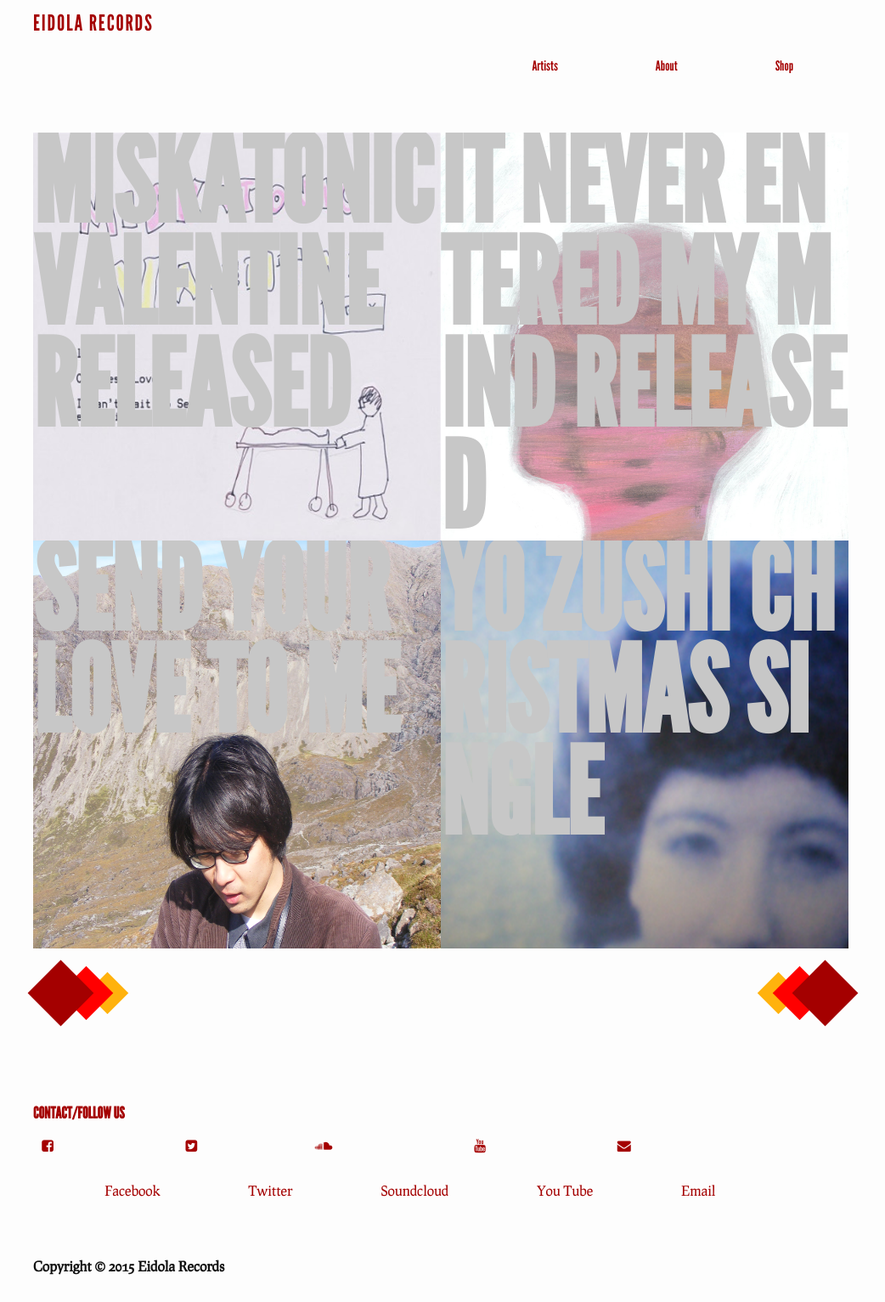
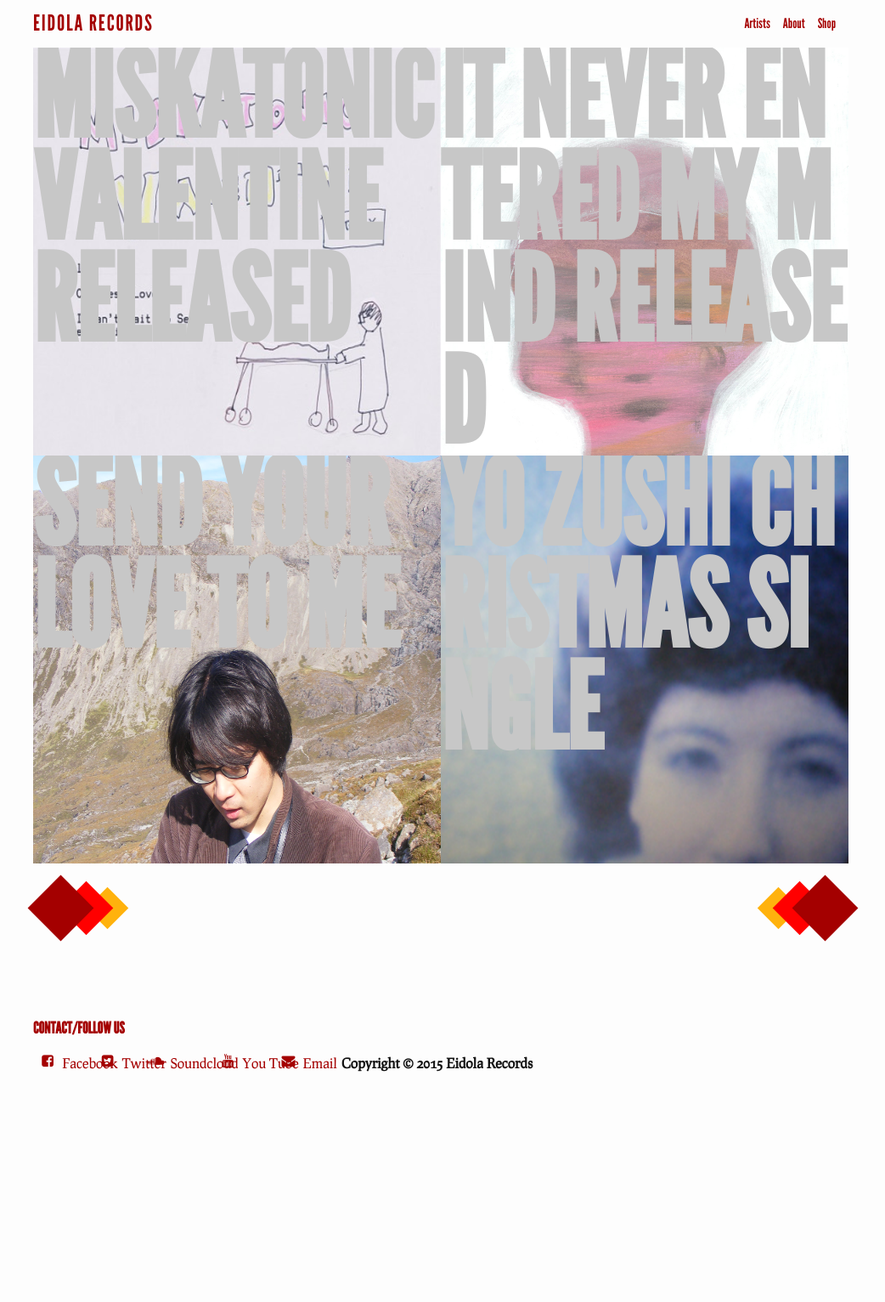
Before and after one commit to eidola/jekyll-site-v2, a Jekyll site: the page built from index.html, in a window 1280 px wide. Shown: the whole page at 85% size, without its empty margins (121-1163 px from the left). Built offline with Jekyll 4.4.1, drawn with Linux system fonts in a browser that asks for light colours; some web fonts are replaced; the list of posts is cut into pages by our own code; after the commit the page ends 1293 px from its top, so only the background shows below that.

Commit message:
social footer

```diff
--- a/_sass/_social.scss
+++ b/_sass/_social.scss
@@ -10,8 +10,9 @@
 	}
     }
 }
-
-li{
-    display:inline-block;
-	padding:50px;
+footer {
+    li{
+	float: left;
+	margin-right: 5px;
+    }
 }
```
Also changed, not shown: 1 other file.
